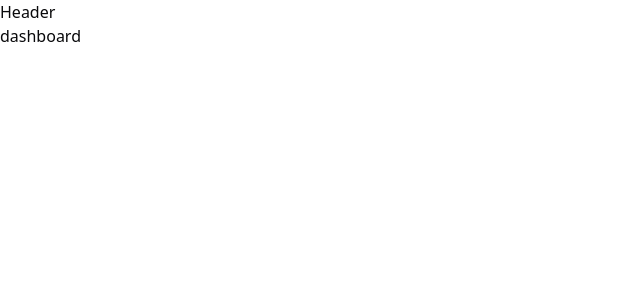
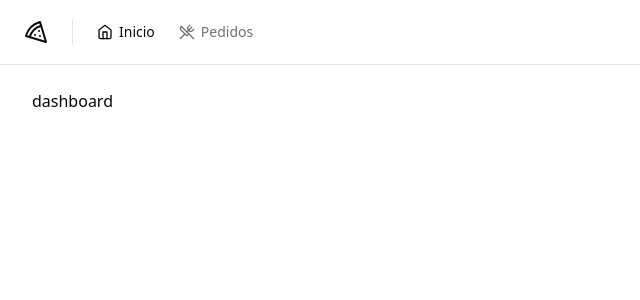
Before and after one commit to clevessonmendonca/pizza-app, a React (Vite) app: page / in a window 1280 px wide. Shown: the top 300 px of the page, without its empty margins (0-640 px from the left). Built offline with nearby package versions, Linux system fonts and the light colour scheme.

Commit message:
feat: Layout header app

```diff
--- a/package.json
+++ b/package.json
@@ -12,6 +12,7 @@
   "dependencies": {
     "@hookform/resolvers": "^3.3.3",
     "@radix-ui/react-label": "^2.0.2",
+    "@radix-ui/react-separator": "^1.0.3",
     "@radix-ui/react-slot": "^1.0.2",
     "class-variance-authority": "^0.7.0",
     "clsx": "^2.0.0",
--- /dev/null
+++ b/src/components/header.tsx
@@ -0,0 +1,27 @@
+import { Home, Pizza, UtensilsCrossed } from "lucide-react";
+
+import { NavLink } from "./nav-link";
+import { Separator } from "./ui/separator";
+
+export const Header = () => {
+  return (
+    <div className="border-b">
+      <div className="flex h-16 items-center gap-6 px-6">
+        <Pizza className="h-6 w-6" />
+
+        <Separator orientation="vertical" className="h-6 " />
+
+        <nav className="flex items-center space-x-4 lg:space-x-6">
+          <NavLink to="/">
+            <Home className="h-4 w-4" />
+            Inicio
+          </NavLink>
+          <NavLink to="/orders">
+            <UtensilsCrossed className="h-4 w-4" />
+            Pedidos
+          </NavLink>
+        </nav>
+      </div>
+    </div>
+  );
+};
--- /dev/null
+++ b/src/components/nav-link.tsx
@@ -0,0 +1,14 @@
+import { Link, LinkProps, useLocation } from "react-router-dom";
+
+export type NavLinkProps = LinkProps;
+
+export const NavLink = (props: NavLinkProps) => {
+  const { pathname } = useLocation();
+  return (
+    <Link
+      data-current={pathname === props.to}
+      className="flex items-center gap-1.5 text-sm font-medium text-muted-foreground hover:text-foreground data-[current=true]:text-foreground"
+      {...props}
+    />
+  );
+};
--- /dev/null
+++ b/src/components/ui/separator.tsx
@@ -0,0 +1,29 @@
+import * as React from "react"
+import * as SeparatorPrimitive from "@radix-ui/react-separator"
+
+import { cn } from "@/lib/utils"
+
+const Separator = React.forwardRef<
+  React.ElementRef<typeof SeparatorPrimitive.Root>,
+  React.ComponentPropsWithoutRef<typeof SeparatorPrimitive.Root>
+>(
+  (
+    { className, orientation = "horizontal", decorative = true, ...props },
+    ref
+  ) => (
+    <SeparatorPrimitive.Root
+      ref={ref}
+      decorative={decorative}
+      orientation={orientation}
+      className={cn(
+        "shrink-0 bg-border",
+        orientation === "horizontal" ? "h-[1px] w-full" : "h-full w-[1px]",
+        className
+      )}
+      {...props}
+    />
+  )
+)
+Separator.displayName = SeparatorPrimitive.Root.displayName
+
+export { Separator }
--- a/src/pages/_layouts/app.tsx
+++ b/src/pages/_layouts/app.tsx
@@ -1,13 +1,14 @@
-import { Outlet } from 'react-router-dom'
+import { Header } from "@/components/header";
+import { Outlet } from "react-router-dom";
 
 export const AppLayout = () => {
   return (
-    <div>
-      <h1>Header</h1>
+    <div className="flex min-h-screen flex-col antialiased">
+      <Header />
 
-      <div>
+      <div className="flex flex-1 flex-col gap-4 p-8 pt-6">
         <Outlet />
       </div>
     </div>
-  )
-}
+  );
+};
--- a/src/pages/_layouts/auth.tsx
+++ b/src/pages/_layouts/auth.tsx
@@ -3,7 +3,7 @@
 
 export const AuthLayout = () => {
   return (
-    <div className="grid min-h-screen grid-cols-2">
+    <div className="grid min-h-screen grid-cols-2 antialiased">
       <div className="flex h-full flex-col justify-between border-r  border-foreground/5 bg-muted p-10 text-muted-foreground">
         <div className="flex items-center gap-3 text-lg text-foreground">
           <Pizza className="h-5 w-5" />
```
Also changed, not shown: 1 other file (tests, documents, lock files or other folders).
